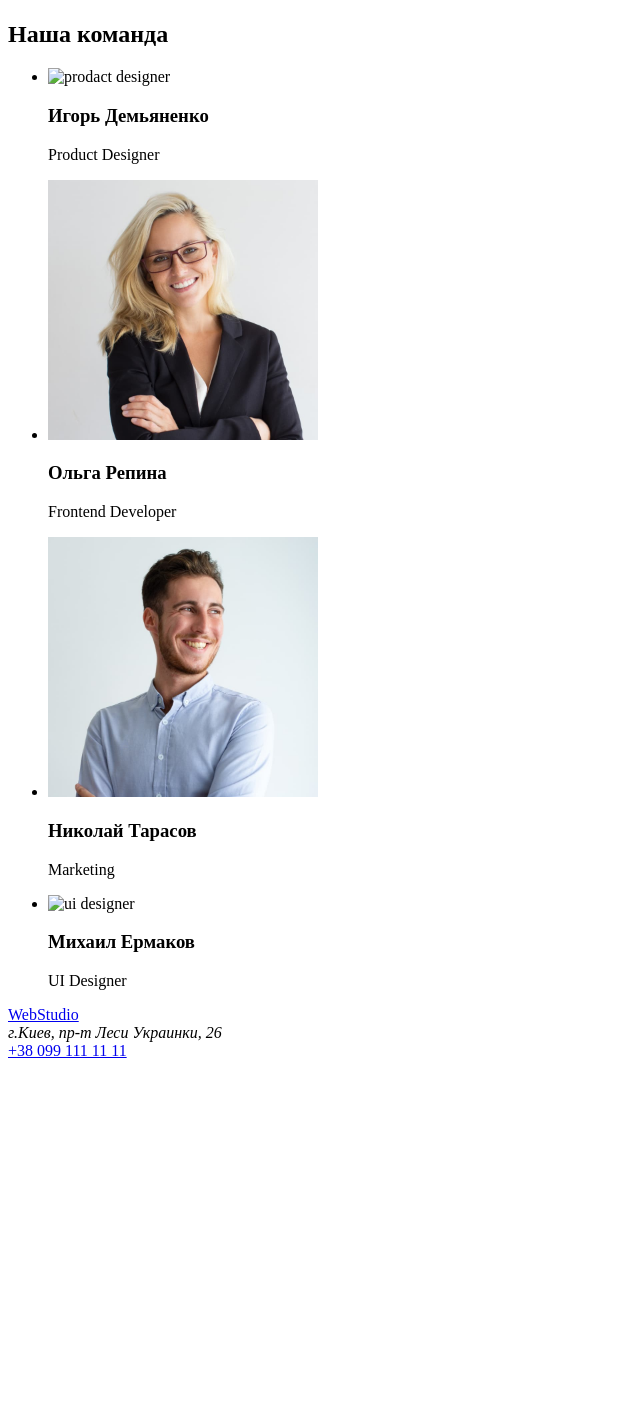
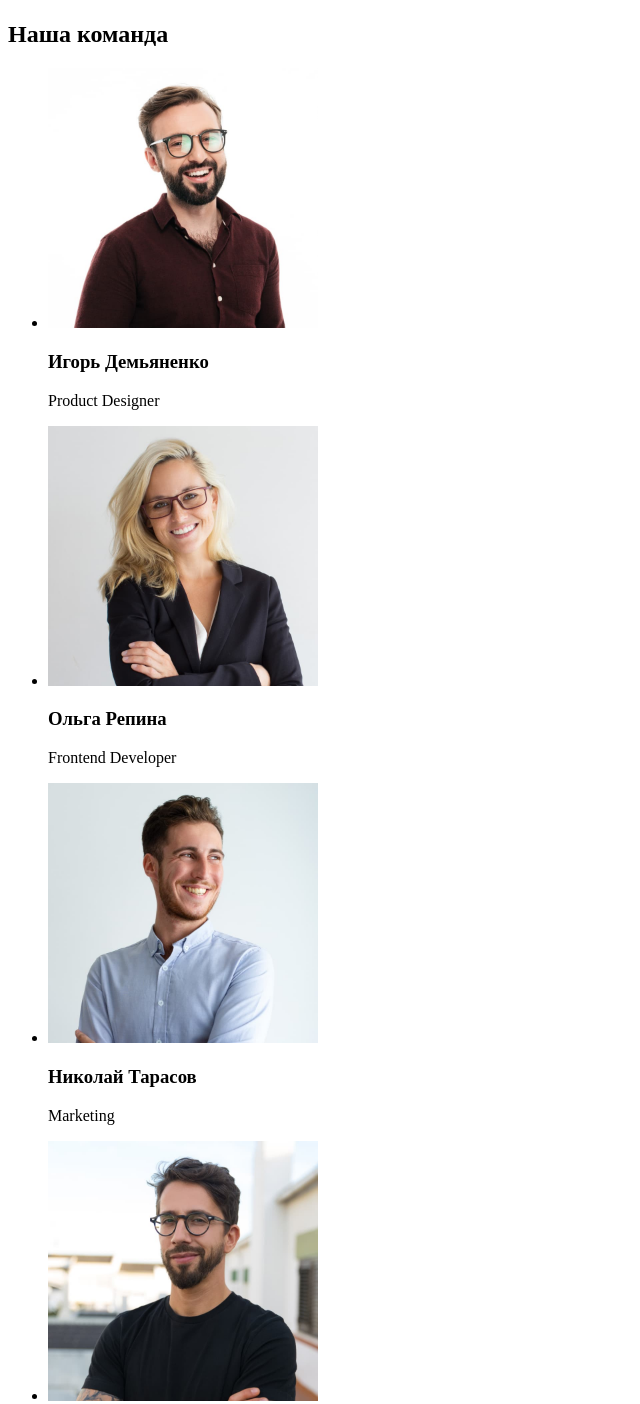
Before and after one commit to Annakunitsa/goit-markup-hw-01, a plain HTML site: page index.html in a window 1280 px wide. Shown: the part 1553-2957 px from the top of the page, without its empty margins (0-640 px from the left). Before the commit the page ends 2621 px from the top, so only its background shows below. Drawn offline with Linux system fonts and the light colour scheme; the site is published under a folder, as on GitHub Pages, so addresses that start at the root find nothing.

Commit message:
All changes

```diff
--- a/index.html
+++ b/index.html
@@ -64,7 +64,7 @@
     <h2>Наша команда</h2>
     <ul>
 <li>
-    <img src="/images/igor.jpg" alt="prodact designer" width="270"/>
+    <img src="./images/igor.jpg" alt="prodact designer" width="270"/>
     <h3>Игорь Демьяненко</h3>
     <p>Product Designer</p>
 </li>
@@ -78,7 +78,7 @@
     <h3>Николай Тарасов</h3>
     <p>Marketing</p>
 </li>
-<li><img src="/images/mihail.jpg" alt="ui designer" width="270"/>
+<li><img src="./images/mihail.jpg" alt="ui designer" width="270"/>
     <h3>Михаил Ермаков</h3>
     <p>UI Designer</p>
 </li>
```
